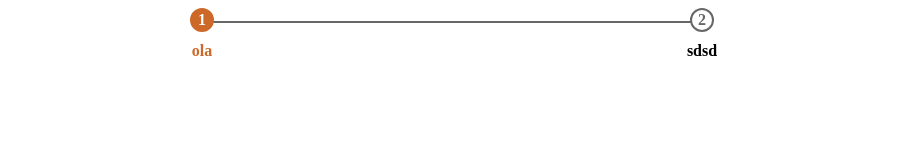
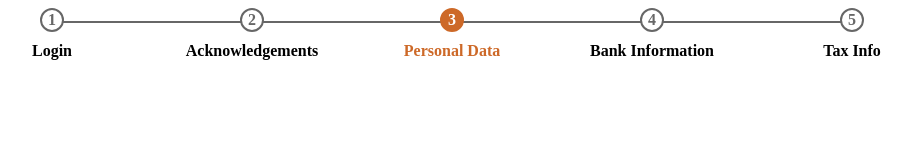
Before and after one commit to pimtel/jQuery-StepMaker-Plugin, a plain HTML site: page index.html in a window 1280 px wide. Shown: the whole page, without its empty margins (188-1100 px from the left). Drawn offline with Linux system fonts and the light colour scheme.

Commit message:
change example data

```diff
--- a/index.html
+++ b/index.html
@@ -1,7 +1,7 @@
 <!doctype html>
 <html>
 <head>
-  <title></title>
+  <title>jQuery Plugin - StepMaker</title>
   <link rel="stylesheet" href="src/step-maker.css">
 </head>
 <body>
@@ -10,7 +10,8 @@
   <script src="src/step-maker.jquery.js"></script>
   <script>
     $('.step-container').stepMaker({
-      steps: ['ola', 'sdsd']
+      steps: ['Login', 'Acknowledgements', 'Personal Data', 'Bank Information','Tax Info'],
+      currentStep: 3
     });
   </script>
 </body>
```
